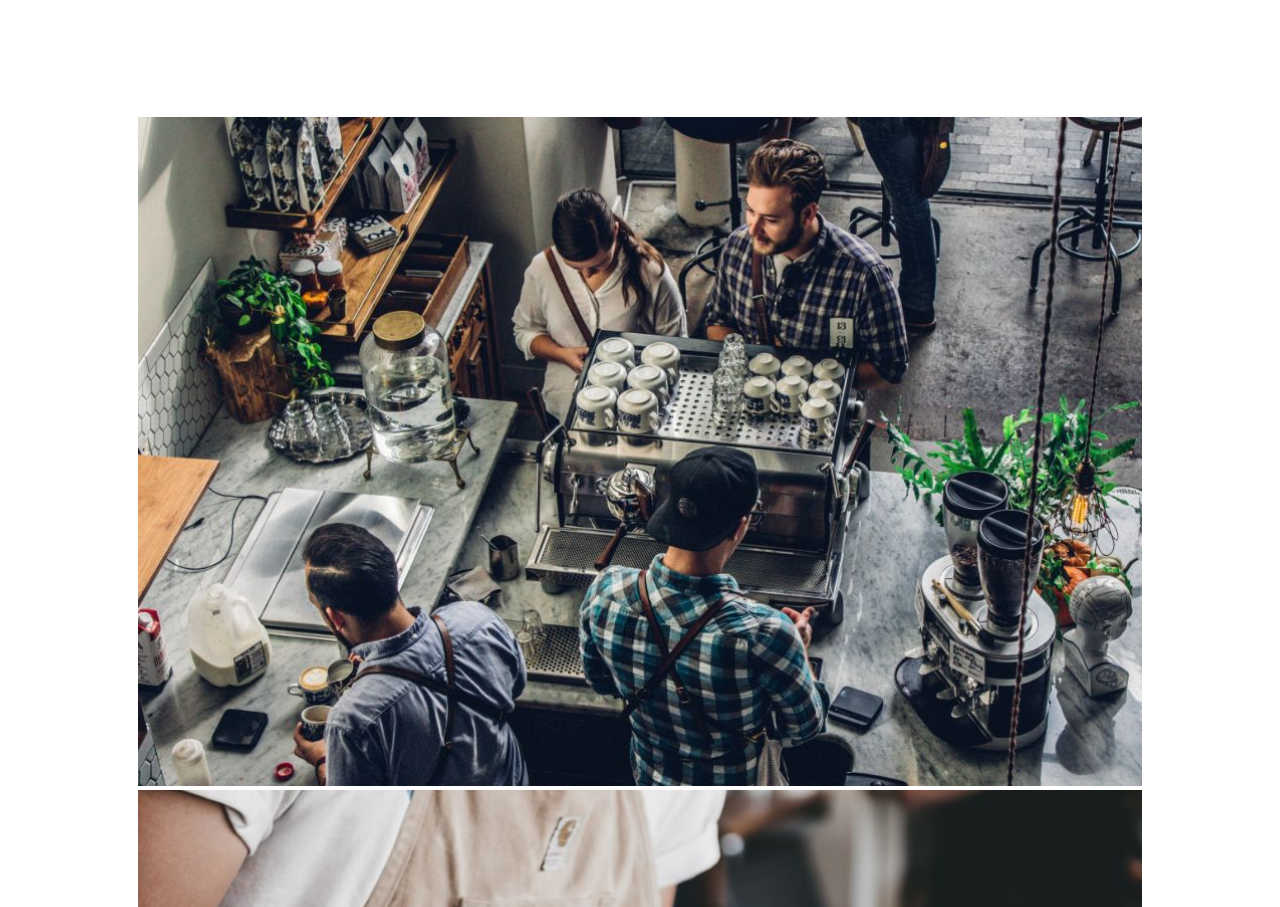
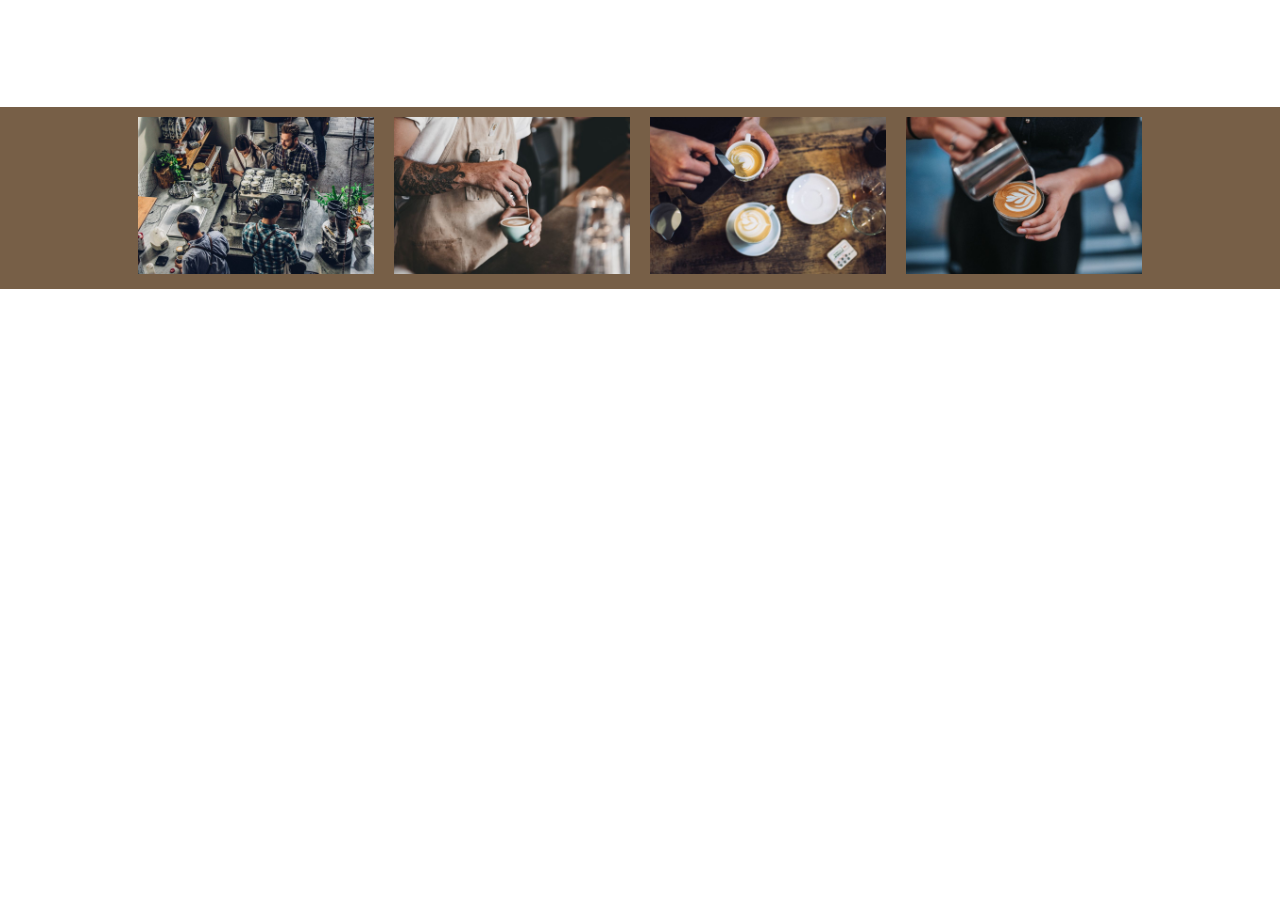
Before and after one commit to VeryLateCleric/ThinkfulAssessImgDivChanger, a plain HTML site: page index.html in a window 1280 px wide. Shown: the part 1308-2215 px from the top of the page. After the commit the page ends 1697 px from the top, so only its background shows below. Drawn offline with nearby package versions, Linux system fonts and the light colour scheme.

Commit message:
All imgs in place and wrote alt names for imgs

```diff
--- a/index.html
+++ b/index.html
@@ -23,7 +23,7 @@
       <section>
         <div class="group">
           <div class="item">
-            <img src="images/coffee-2-1.jpg" alt="" width="400"/>
+            <img src="images/coffee-2-1.jpg" alt="coffee-2-1" width="400"/>
             <h2>Coffee Basics</h2>
             <p>
             Coffee is a brewed drink prepared from roasted coffee beans, the seeds
@@ -39,7 +39,7 @@
             </p>
           </div>
           <div class="item-double">
-            <img src ="images/coffee-2-2.jpg" alt="" width="400">
+            <img src ="images/coffee-2-2.jpg" alt="coffee-2-2" width="400">
           </div>
         </div>
       </section>
@@ -47,7 +47,7 @@
       <section>
         <div class="group">
           <div class="item">
-            <img src="images/coffee-3-1.jpg" alt="" width="400" />
+            <img src="images/coffee-3-1.jpg" alt="coffee-3-1" width="400" />
             <h3>Dates back to 800 A.D.</h3>
             <p>
             Legend has it that 9th-century goat herders noticed the effect caffeine
@@ -58,7 +58,7 @@
             </p>
           </div>
           <div class="item">
-            <img src="images/coffee-3-2.jpg" alt="" width="400" />
+            <img src="images/coffee-3-2.jpg" alt="coffee-3-2" width="400" />
             <h3>Technically seeds</h3>
             <p>
               Coffee beans are technically seeds. They're the pits of the cherry-like
@@ -67,7 +67,7 @@
             </p>
           </div>
           <div class="item">
-            <img src="images/coffee-3-3.jpg" alt="" width="400" />
+            <img src="images/coffee-3-3.jpg" alt="coffee-3-3" width="400" />
             <h3>Banned in the past</h3>
             <p>
               Back in 1511, leaders in Mecca believed it stimulated radical thinking
@@ -79,19 +79,23 @@
           </div>
         </div>
       </section>
-      <section>
+      <!-- Group #3 with 4 items -->
+      <section class="bg-primary">
         <div class="group">
-          <div class="item-double">
-      <img src="images/coffee-4-1.jpg" alt="" width="400" />
-      <img src="images/coffee-4-2.jpg" alt="" width="400" />
-      <img src="images/coffee-4-3.jpg" alt="" width="400" />
-      <img src="images/coffee-4-4.jpg" alt="" width="400" />
+          <div class="item">
+            <img src="images/coffee-4-1.jpg" alt="coffee-4-1" width="400" />
+          </div>
+          <div class="item">
+            <img src="images/coffee-4-2.jpg" alt="coffee-4-2" width="400" />
+          </div>
+          <div class="item">
+            <img src="images/coffee-4-3.jpg" alt="coffee-4-3" width="400" />
+          </div>
+          <div class="item">
+            <img src="images/coffee-4-4.jpg" alt="coffee-4-4" width="400" />
           </div>
         </div>
       </section>
-
-      <!-- Group #3 with 4 items -->
-
     </main>
   </body>
 </html>
```
